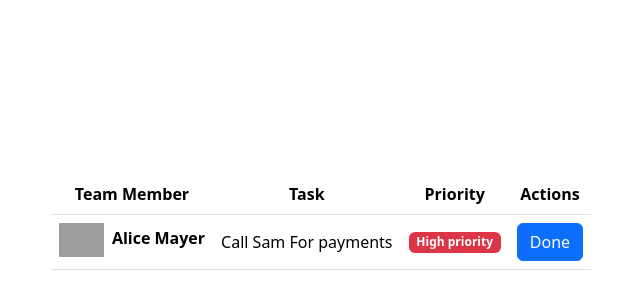
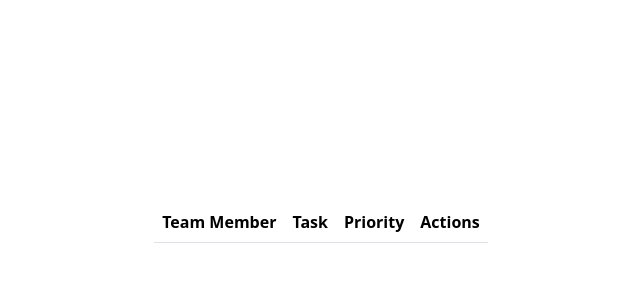
Before and after one commit to ZacharyDevProjects/app-de-todo-v2, a React (Vite) app in the folder front/: page /todo in a window 1280 px wide. Shown: the part 178-478 px from the top of the page, without its empty margins (319-959 px from the left). Built offline with nearby package versions, Linux system fonts and the light colour scheme; grey boxes are pictures that could not be loaded.

Commit message:
rennomage + separation todo et todo list

```diff
--- a/front/src/App.css
+++ b/front/src/App.css
@@ -1,6 +1,5 @@
 #root {
   max-width: 1280px;
   margin: 0 auto;
-  padding: 2rem;
   text-align: center;
 }
--- a/front/src/App.jsx
+++ b/front/src/App.jsx
@@ -2,7 +2,7 @@ import "./App.css";
 import Acceuil from "./components/acceuil/acceuil";
 import Header from "./components/header/header";
 import Login from "./components/logIn/form";
-import ListeOfTodo from "./components/toDo/listeOfToDo";
+import ListeOfTodo from "./components/toDo/listeOfToDoPerso";
 import { Route, BrowserRouter as Router, Routes } from "react-router-dom";
 
 
--- a/front/src/components/toDo/listeOfToDo.jsx
+++ /dev/null
@@ -1,10 +0,0 @@
-import Todo from "./todo";
-
-function ListeOfTodo() {
-    return (
-        <div>
-            <Todo/>
-        </div>
-    )
-}
-export default ListeOfTodo;
--- /dev/null
+++ b/front/src/components/toDo/listeOfToDoPerso.jsx
@@ -0,0 +1,27 @@
+import React, { useState } from "react";
+import Todo from "./todoPerso";
+
+function ListeOfTodo() {
+ const [Tasklist, setTasklist] = useState([]);
+ return (
+    <div className="table-responsive-sm" style={{ padding: "0px" }}>
+      <table className="table text-white mb-0">
+        <thead>
+          <tr>
+            <th scope="col">Team Member</th>
+            <th scope="col">Task</th>
+            <th scope="col">Priority</th>
+            <th scope="col">Actions</th>
+          </tr>
+        </thead>
+        <tbody>
+          {Tasklist.map((Taske) => (
+            <Todo key={Taske.id} Task={Taske} />
+          ))}
+        </tbody>
+      </table>
+    </div>
+ );
+}
+
+export default ListeOfTodo;
--- a/front/src/components/toDo/todo.jsx
+++ /dev/null
@@ -1,45 +0,0 @@
-import React from "react";
-
-function Todo() {
-  return (
-    <div className="table-responsive-sm" style={{padding: "0px"}}>
-      <table className="table text-white mb-0">
-        <thead>
-          <tr>
-            <th scope="col">Team Member</th>
-            <th scope="col">Task</th>
-            <th scope="col">Priority</th>
-            <th scope="col">Actions</th>
-          </tr>
-        </thead>
-        <tbody>
-          <tr className="fw-normal">
-            <th>
-              <img
-                src="https://mdbcdn.b-cdn.net/img/Photos/new-templates/bootstrap-chat/ava1-bg.webp"
-                alt="avatar 1"
-                style={{ width: "45px", height: "auto" }}
-              ></img>
-              <span className="ms-2">Alice Mayer</span>
-            </th>
-            <td className="align-middle">
-              <span>Call Sam For payments</span>
-            </td>
-            <td className="align-middle">
-              <h6 className="mb-0">
-                <span className="badge bg-danger">High priority</span>
-              </h6>
-            </td>
-            <td className="align-middle">
-                <button type="button" className="btn btn-primary">
-                    Done
-                </button>
-            </td>
-          </tr>
-        </tbody>
-      </table>
-    </div>
-  );
-}
-
-export default Todo;
--- /dev/null
+++ b/front/src/components/toDo/todoPerso.jsx
@@ -0,0 +1,35 @@
+function todo({Task}) {
+  const {id, img, name, priority, task} = Task
+  return (
+    <tr className="fw-normal">
+      <th>
+        <img
+          src="https://mdbcdn.b-cdn.net/img/Photos/new-templates/bootstrap-chat/ava1-bg.webp"
+          alt="avatar 1"
+          style={{ width: "45px", height: "auto" }}
+        ></img>
+        <span className="ms-2">Alice Mayer</span>
+      </th>
+      <td
+        className="align-middle"
+        style={{ maxWidth: "35vw", wordWrap: "break-word" }}
+      >
+        <span className="text-wrap">
+          eeeeeeeeeeeeeeeeeeeeeeeeeeeeeeeeeeeeeeeeeeeeeeeeeeeeeeeeeeeeeeeeeeeeeeeeeeeeeeeeeeee
+        </span>
+      </td>
+      <td className="align-middle">
+        <h6 className="mb-0">
+          <span className="badge bg-danger">High priority</span>
+        </h6>
+      </td>
+      <td className="align-middle">
+        <button type="button" className="btn btn-primary">
+          Done
+        </button>
+      </td>
+    </tr>
+  );
+}
+
+export default todo
```
Also changed, not shown: 1 other file (tests, documents, lock files or other folders).
